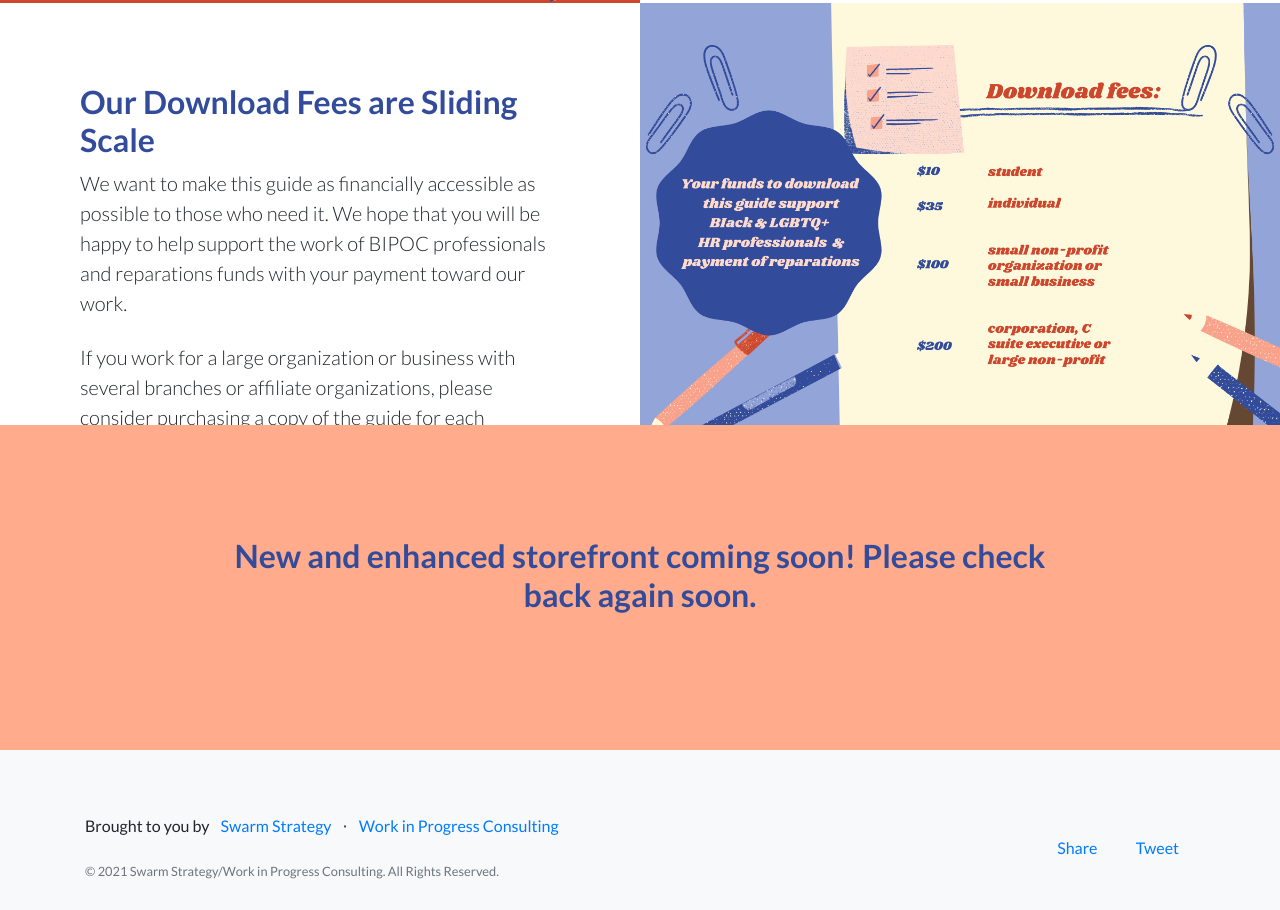
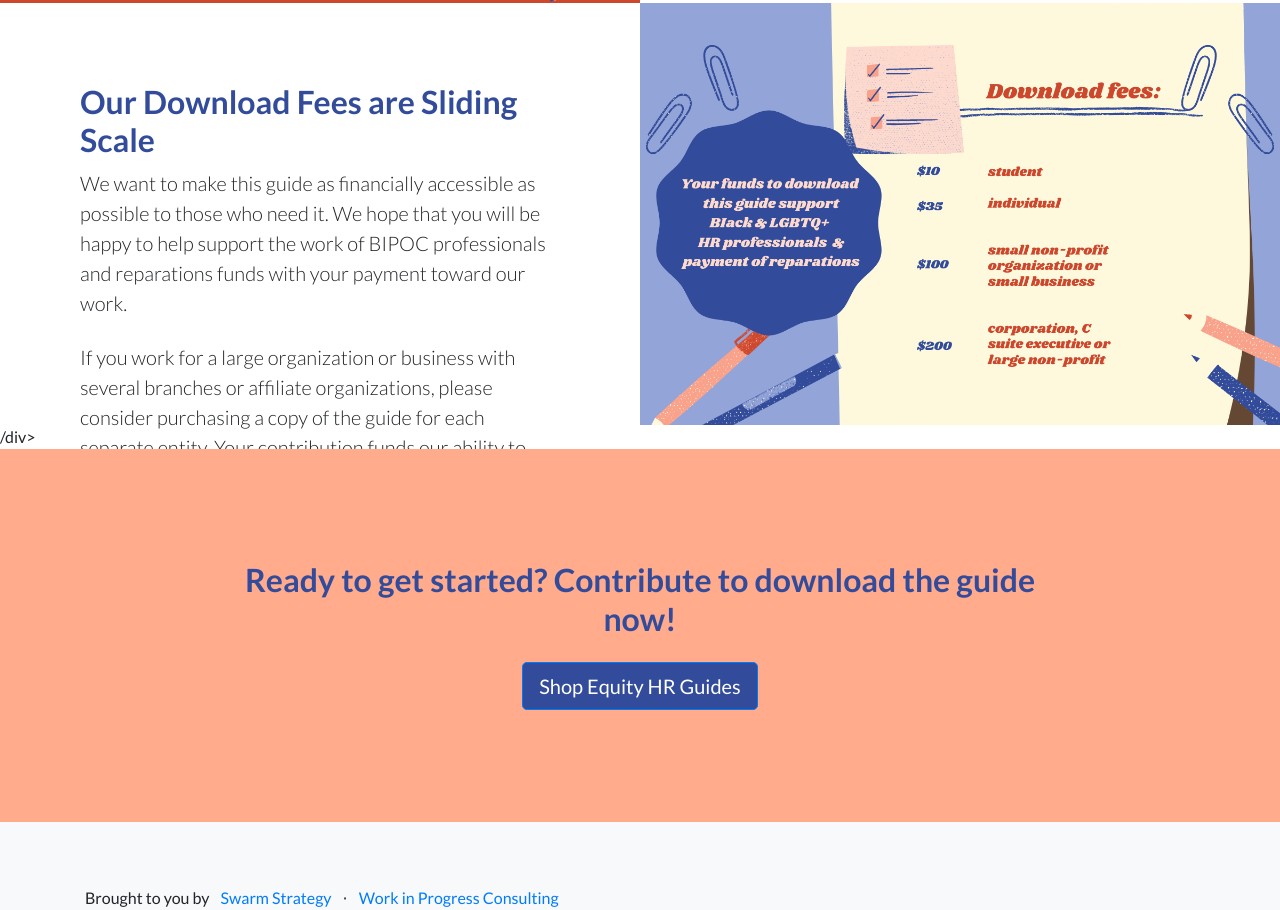
Before and after one commit to sphanley/hr-guide-landing-page, a website: page index.html in a window 1280 px wide. Shown: the part 1648-2558 px from the top of the page. Drawn offline with Linux system fonts and the light colour scheme; a web font is replaced by a local one.

Commit message:
Restore purchase capability via external link

```diff
--- a/index.html
+++ b/index.html
@@ -98,7 +98,7 @@
             <p class="lead mb-0">If you work for a large organization or business with several branches or affiliate organizations, please consider purchasing a copy of the guide for each separate entity. Your contribution funds our ability to continuously work on and add to this valuable resource!</p>
           </div>
         </div>
-      </div>
+      /div>
     </section>
 
     <!-- Call to Action -->
@@ -107,7 +107,12 @@
       <div class="container">
         <div class="row">
           <div class="col-xl-9 mx-auto">
-            <h2 class="mb-4">New and enhanced storefront coming soon! Please check back again soon.</h2>
+            <h2 class="mb-4">Ready to get started? Contribute to download the guide now!</h2>
+          </div>
+          <div class="col-4 mx-auto">
+            <div class="center-block text-center">
+              <a class="btn btn-lg btn-primary" href="https://equityhr.guide/shop">Shop Equity HR Guides</a>
+            </div>
           </div>
         </div>
       </div>
```
